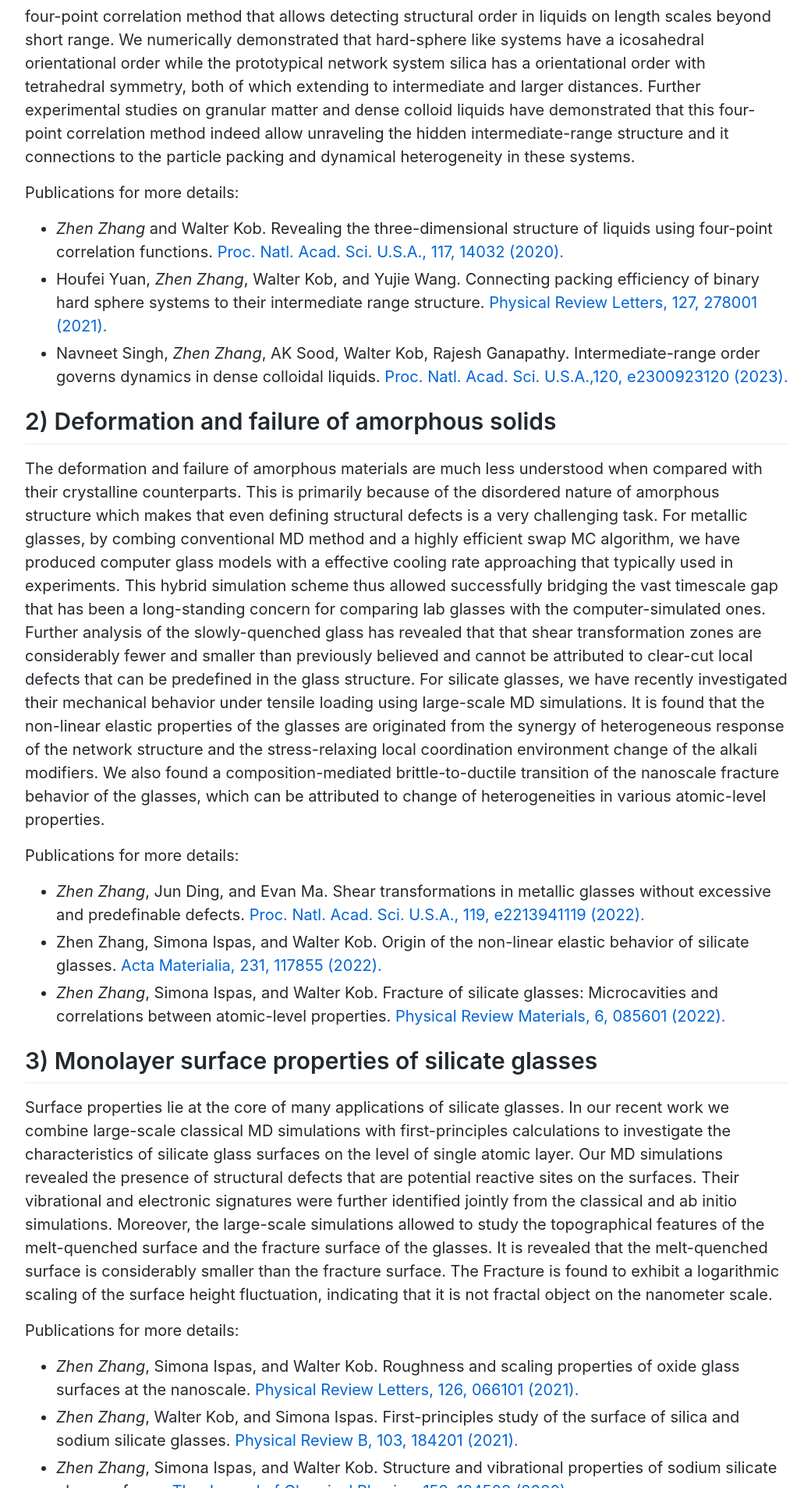
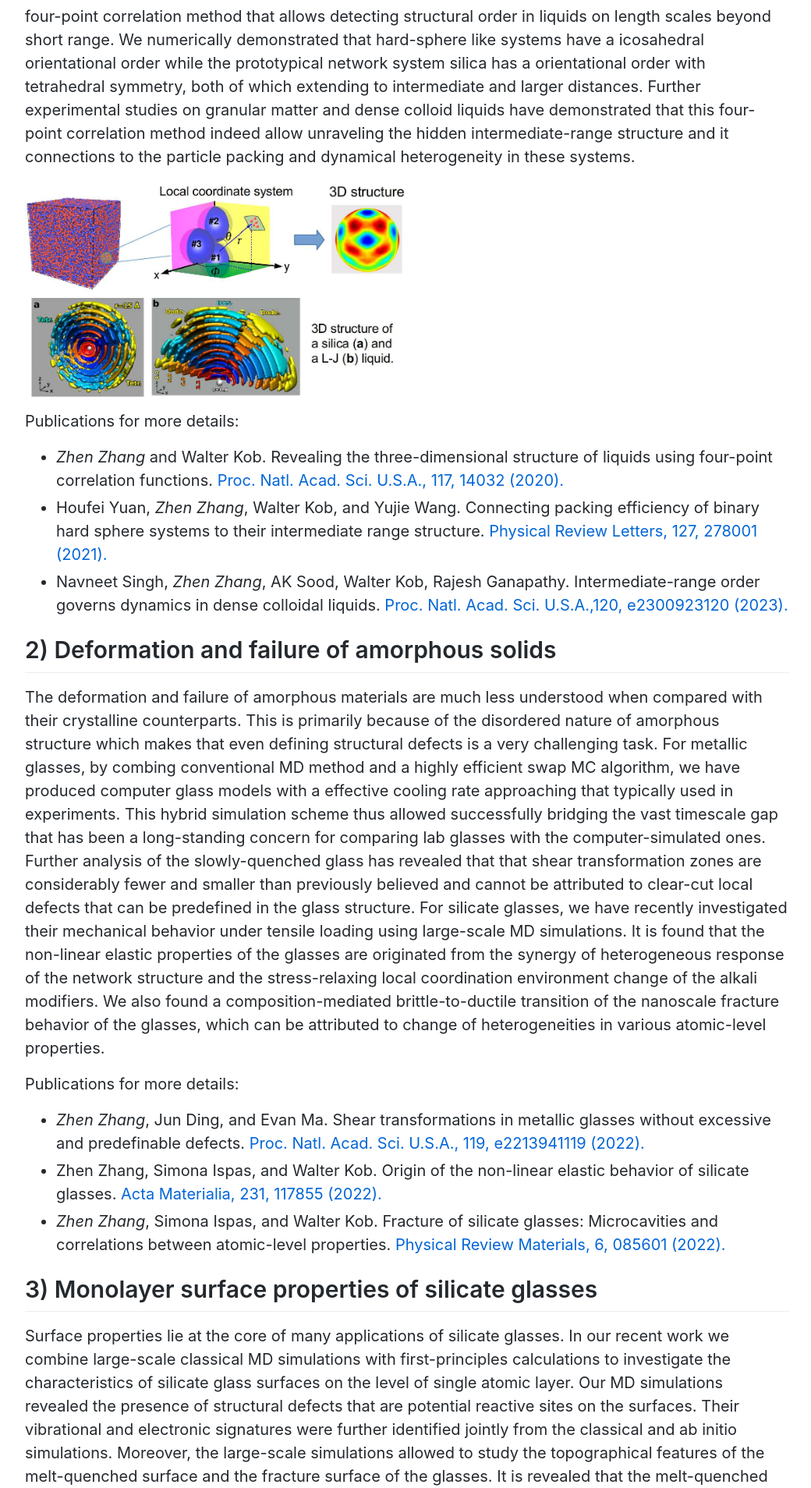
Before and after one commit to zhenzhang1991/zhenzhang1991.github.io, a Jekyll site: the page built from index.md, in a window 1280 px wide. Shown: the part 1212-3120 px from the top of the page at 78% size, without its empty margins (118-1158 px from the left). Built offline with Jekyll 4.4.1, drawn with Linux system fonts in a browser that asks for light colours; Markdown is read by kramdown in place of the engine named in the settings; comment, search, counter and statistics services are not loaded.

Commit message:
Update index.md

```diff
--- a/index.md
+++ b/index.md
@@ -37,6 +37,8 @@ Email: zhen.zhang1991@hotmail.com<br>
 ## 1) Uncover hidden order in disordered systems
 
 Disordered systems such as liquids and glasses have a rich structure that is otherwise hidden if characterized with standard structural measures such as static structure factor. We devised a novel four-point correlation method that allows detecting structural order in liquids on length scales beyond short range. We numerically demonstrated that hard-sphere like systems have a icosahedral orientational order while the prototypical network system silica has a orientational order with tetrahedral symmetry, both of which extending to intermediate and larger distances. Further experimental studies on granular matter and dense colloid liquids have demonstrated that this four-point correlation method indeed allow unraveling the hidden intermediate-range structure and it connections to the particle packing and dynamical heterogeneity in these systems.
+
+<img align="center" src="images/4point-correlation.jpg" width="500">
 
 Publications for more details:
 *  *Zhen Zhang* and Walter Kob. Revealing the three-dimensional structure of liquids using four-point correlation functions. [Proc. Natl. Acad. Sci. U.S.A., 117, 14032 (2020).](https://doi.org/10.1073/pnas.2005638117)
```
